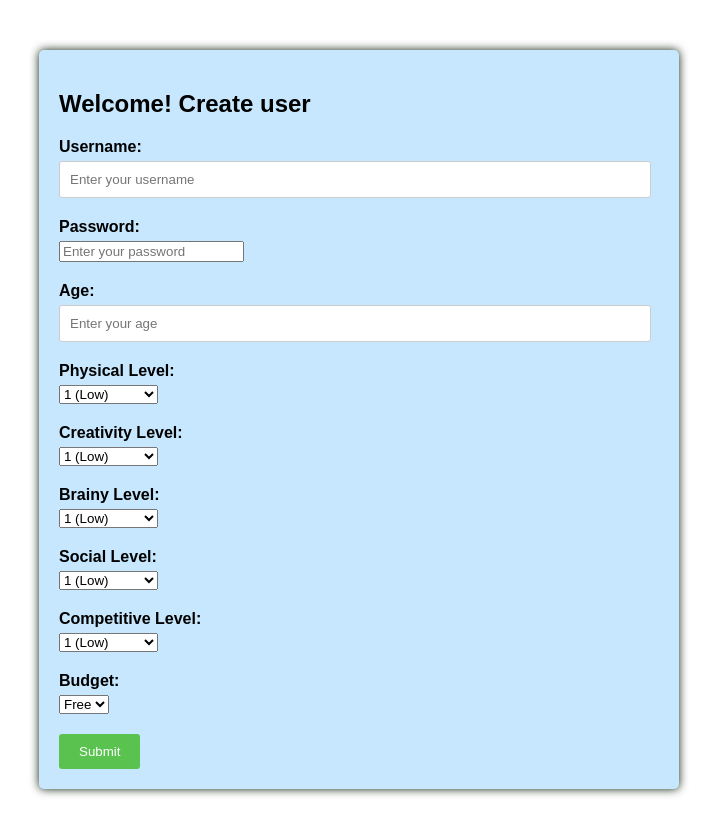
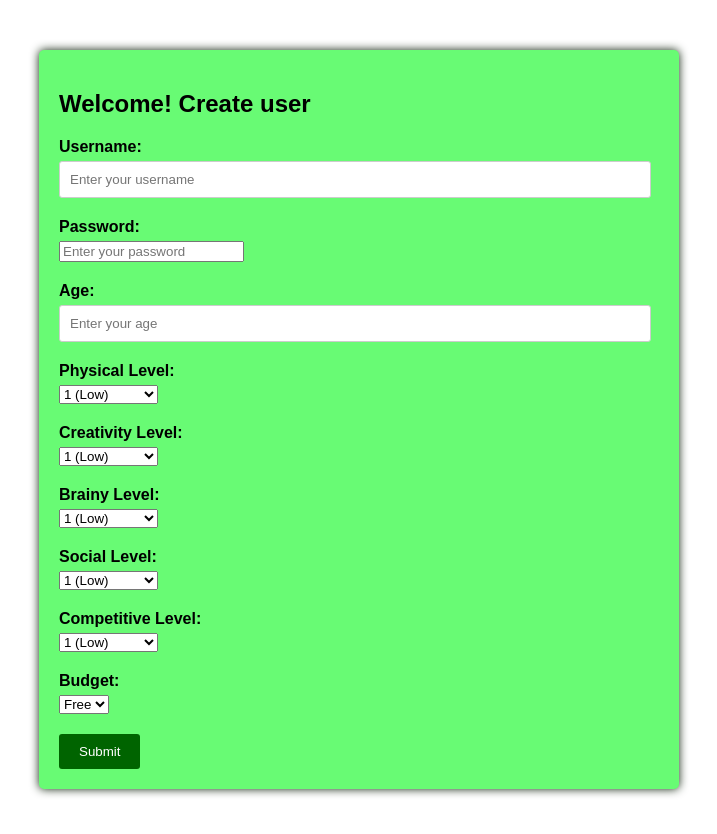
Before and after one commit to Group-Project-CS-23-P2/P2, a website: page HTML-Pages/UserCreation.html in a window 1280 px wide. In both pictures the pointer is over the input "Submit". Shown: the whole page, without its empty margins (281-998 px from the left). Drawn offline with Linux system fonts and the light colour scheme.

Commit message:
New changes

```diff
--- a/HTML-Pages/UserCreation.html
+++ b/HTML-Pages/UserCreation.html
@@ -16,7 +16,7 @@
             max-width: 600px;
             margin: 50px auto;
             padding: 20px;
-            background-color: #c6e7fd;
+            background-color: #68fb74;
             border-radius: 5px;
             box-shadow: 0 0 10px rgb(14, 33, 11);
         }
@@ -41,6 +41,10 @@
             padding: 10px 20px;
             border-radius: 3px;
             cursor: pointer;
+        }
+        input[type="submit"]:hover {
+            background-color: darkgreen;
+            color: white;
         }
     </style>
     </head>
```
Also changed, not shown: HTML-Pages/UserRating.html (+3 -2 lines).
